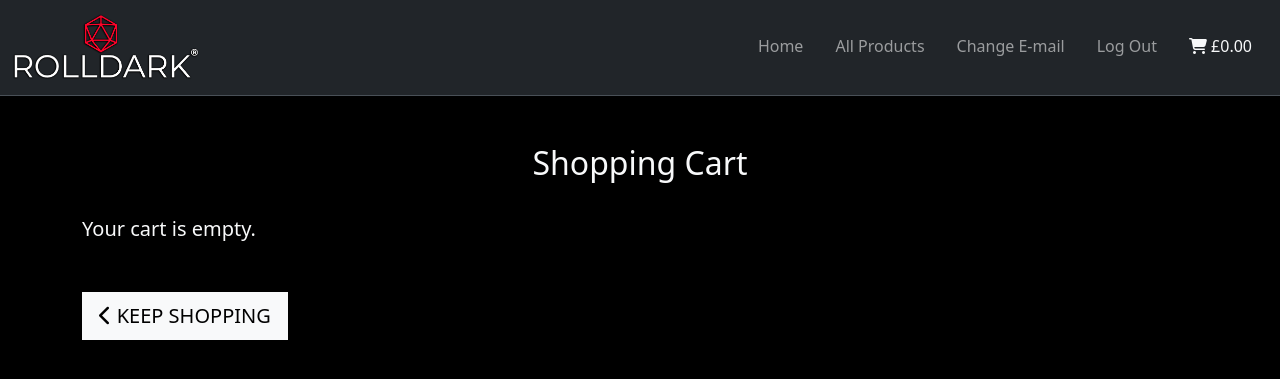
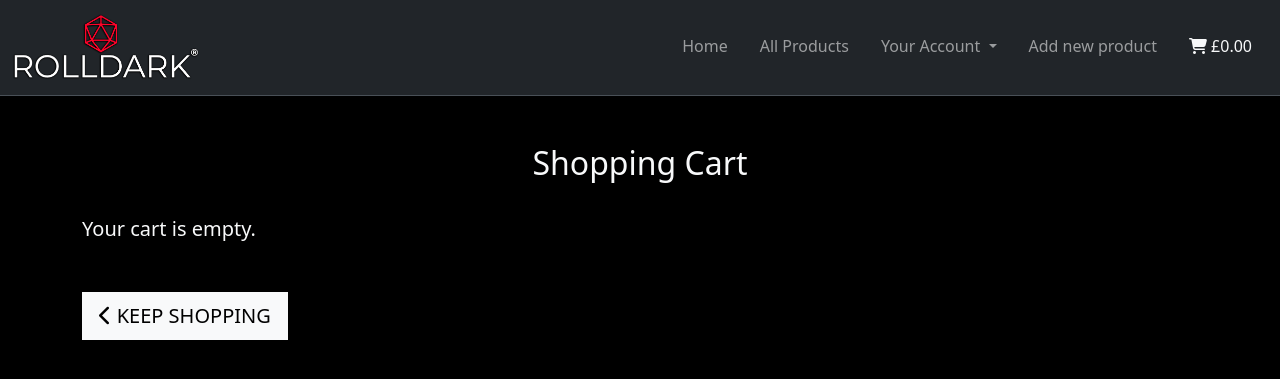
Before and after one commit to BenMilesRocks/4-rolldark-v2, a Django app: page /cart/ in a window 1280 px wide. Shown: the top 379 px of the page. Run offline with Django 5.2, Linux system fonts and the light colour scheme; the visitor is signed in with stand-in values (Sample User, id 1); some libraries are stand-ins or nearby versions.

Commit message:
adds add_product link for superuser on base.html

```diff
--- a/templates/base.html
+++ b/templates/base.html
@@ -64,8 +64,18 @@
 
 
                         {% if user.is_authenticated %}
-                            <li><a class="nav-link" href="{% url 'account_email' %}">Change E-mail</a></li>
-                            <li><a class="nav-link" href="{% url 'account_logout' %}">Log Out</a></li>
+                            <li class="nav-item dropdown">
+                                <a class="nav-link dropdown-toggle" href="#" role="button" data-bs-toggle="dropdown" aria-expanded="false">
+                                    Your Account
+                                </a>
+                                <ul class="dropdown-menu">
+                                    <li><a class="nav-link" href="{% url 'profile' %}">Account Details</a></li>
+                                    <li><a class="nav-link" href="{% url 'account_logout' %}">Log Out</a></li>
+                                </ul>
+                            </li>
+                            {% if user.is_superuser %}
+                                <li><a class="nav-link" href="{% url 'add_product' %}">Add new product</a></li>
+                            {% endif %}
                         {% else %}
                             <li><a class="nav-link" href="{% url 'account_login' %}">Log In</a></li>
                             <li><a class="nav-link" href="{% url 'account_signup' %}">Register</a></li>
```
